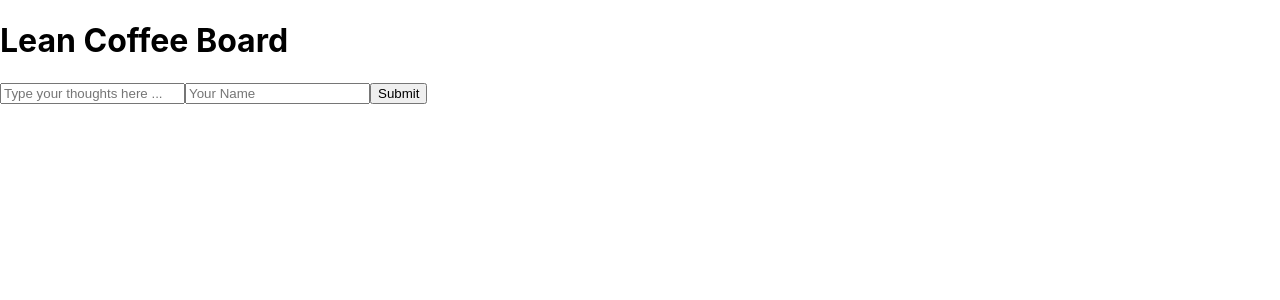
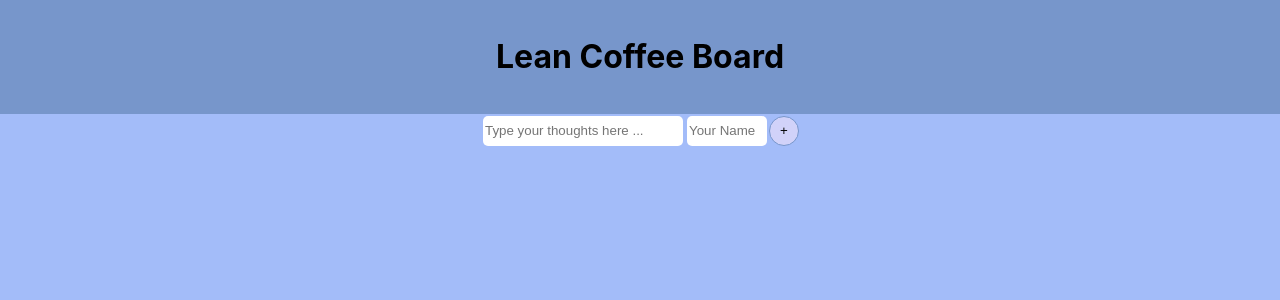
Before and after one commit to NeeleWaehnke/lean-coffee-board, a Next.js app: page / in a window 1280 px wide. Shown: the top 300 px of the page. Built offline with nearby package versions, Linux system fonts and the light colour scheme.

Commit message:
Add basic styling

```diff
--- a/components/Card.js
+++ b/components/Card.js
@@ -1,8 +1,18 @@
+import styled from "styled-components";
+
 export default function Card({ author, topic }) {
   return (
-    <section>
+    <StyledCard>
       <h3>{topic}</h3>
       <p>{author}</p>
-    </section>
+    </StyledCard>
   );
 }
+
+const StyledCard = styled.section`
+  border-radius: 5px;
+  padding: 5px;
+  margin: 2em;
+  background-color: #d1d2f9;
+  text-align: start;
+`;
--- a/components/Form.js
+++ b/components/Form.js
@@ -1,9 +1,6 @@
-//import { useState } from "react";
+import styled from "styled-components";
 
 export default function Form({ onAddCard }) {
-  //   const [text, setText] = useState("");
-  //   const [author, setAuthor] = useState("");
-
   function handleSubmit(event) {
     event.preventDefault();
     const form = event.target.elements;
@@ -16,12 +13,13 @@ export default function Form({ onAddCard }) {
   }
 
   return (
-    <form onSubmit={handleSubmit}>
+    <StyledForm onSubmit={handleSubmit}>
       <label htmlFor="topic"></label>
       <input
         type="text"
         id="topic"
         name="topic"
+        className="topic"
         placeholder="Type your thoughts here ..."
         required
       />
@@ -31,9 +29,33 @@ export default function Form({ onAddCard }) {
         id="author"
         name="author"
         placeholder="Your Name"
+        className="author"
         required
       />
-      <button type="submit">Submit</button>
-    </form>
+      <button type="submit">+</button>
+    </StyledForm>
   );
 }
+
+const StyledForm = styled.form`
+  input {
+    border-radius: 5px;
+    border-style: none;
+    margin: 2px;
+  }
+  input.topic {
+    width: 200px;
+    height: 30px;
+  }
+  input.author {
+    width: 80px;
+    height: 30px;
+  }
+  button {
+    border-radius: 20px;
+    height: 30px;
+    width: 30px;
+    border: 1px solid #7796cb;
+    background-color: #d1d2f9;
+  }
+`;
--- a/components/Header.js
+++ b/components/Header.js
@@ -1,7 +1,15 @@
+import styled from "styled-components";
+
 export default function Header() {
   return (
-    <header>
+    <StyledHeader>
       <h1>Lean Coffee Board</h1>
-    </header>
+    </StyledHeader>
   );
 }
+
+const StyledHeader = styled.header`
+  text-align: center;
+  background-color: #7796cb;
+  padding: 1em;
+`;
--- a/pages/index.js
+++ b/pages/index.js
@@ -2,6 +2,7 @@ import Header from "../components/Header";
 import CardList from "../components/Card-List";
 import Form from "../components/Form";
 import { useState } from "react";
+import styled from "styled-components";
 
 export default function HomePage() {
   const [cards, setCards] = useState([]);
@@ -18,3 +19,7 @@ export default function HomePage() {
     </>
   );
 }
+
+const StyledMain = styled.main`
+  background-color: #a3bcf9;
+`;
--- a/styles.js
+++ b/styles.js
@@ -11,5 +11,11 @@ export const GlobalStyle = createGlobalStyle`
     margin: 0;
     font-family: -apple-system, BlinkMacSystemFont, "Segoe UI", Roboto, Helvetica,
       Arial, sans-serif, "Apple Color Emoji", "Segoe UI Emoji", "Segoe UI Symbol";
+      background-color: #A3BCF9;
+    text-align: center;
+    margin-left: auto;
+    margin-right: auto;
+
+
   }
 `;
```
